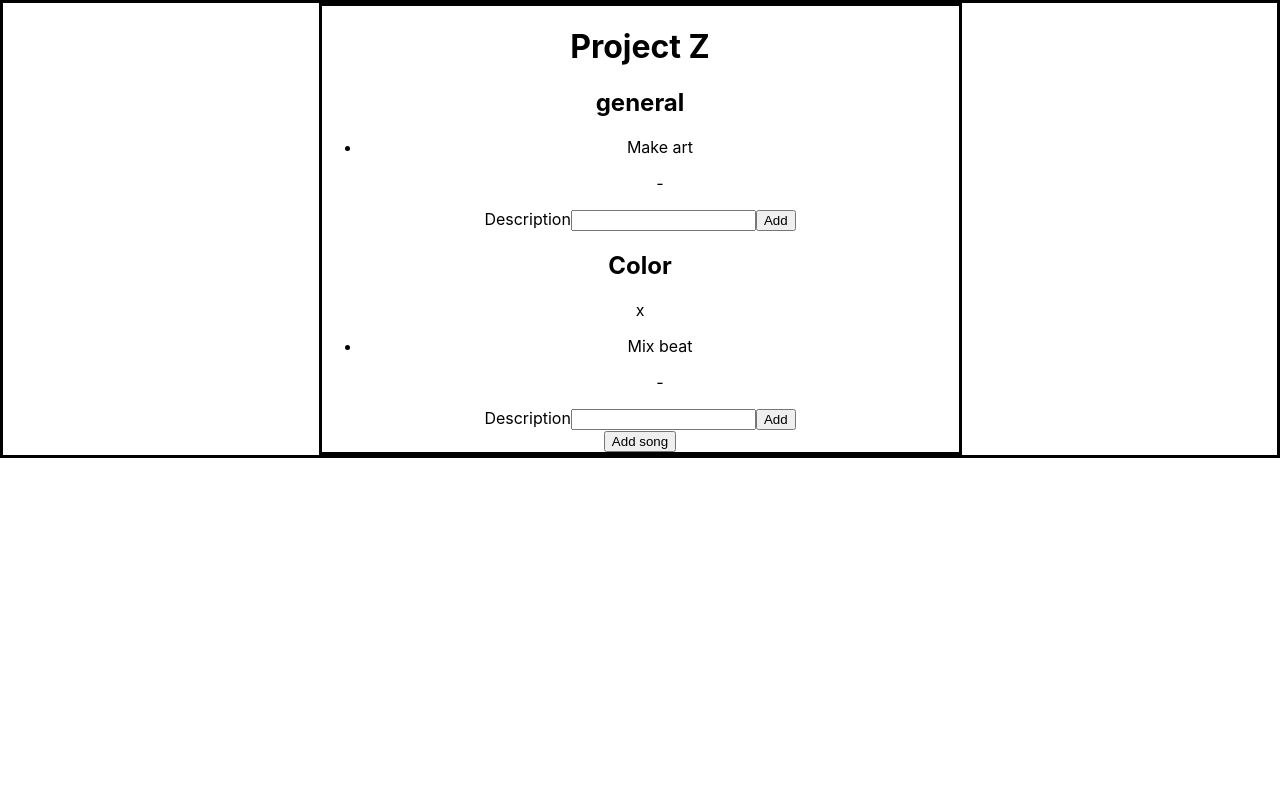
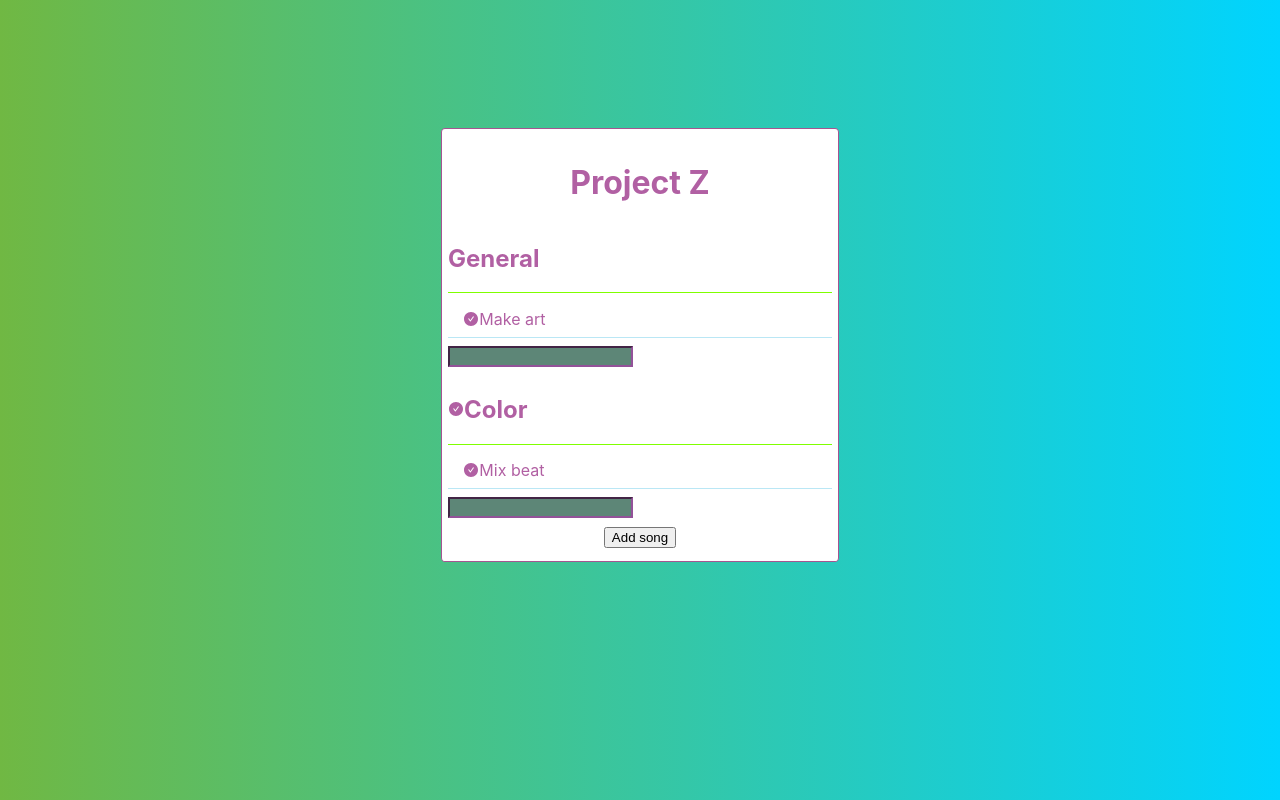
Before and after one commit to tbutler1132/music-to-do-frontend, a React (Create React App) app: page /profile/albums/1 in a window 1280 px wide. Built offline with nearby package versions, Linux system fonts and the light colour scheme.

Commit message:
styling decent enough

```diff
--- a/package.json
+++ b/package.json
@@ -8,6 +8,7 @@
     "@testing-library/user-event": "^12.1.10",
     "react": "^17.0.2",
     "react-dom": "^17.0.2",
+    "react-icons": "^4.2.0",
     "react-redux": "^7.2.4",
     "react-router-dom": "^5.2.0",
     "react-scripts": "4.0.3",
--- a/src/App.css
+++ b/src/App.css
@@ -1,6 +1,11 @@
+body {
+  background: rgb(2,0,36);
+  background: linear-gradient(90deg, rgba(2,0,36,1) 0%, rgba(112,184,67,1) 0%, rgba(0,212,255,1) 100%);
+  color: rgb(177, 96, 163);
+}
+
 .App {
   text-align: center;
-  border: solid;
   display: flex;
   justify-content: center;
 }
@@ -40,7 +45,11 @@
   }
 }
 
-
+ul {
+  list-style-type: none; /* Remove bullets */
+  padding: 0; /* Remove padding */
+  margin: 0; /* Remove margins */
+}
 
 
 
@@ -48,10 +57,66 @@
 
 .task-list {
   border: solid;
-  width: 50%;
+  border-width: thin;
+  border-style: groove;
+  border-color: rgb(165, 85, 145);
+  border-radius: 1%;
+  width: 30%;
+  margin-top: 10%;
+  padding-left: .5%;
+  padding-right: .5%;
+  padding-bottom: 1%;
+  padding-top: 1%;
+  background-color: rgb(255, 255, 255);
 }
 
+.tasks-subject-container {
+  /* border-bottom: solid;
+  border-color: rgb(143, 231, 143); */
+  display: flex;
+  flex-direction: column;
+  align-content: center;
+}
 
+.task-item {
+  display: flex;
+  justify-content: left;
+  align-items: center;
+  border-bottom: solid;
+  border-width: thin;
+  border-color: rgb(186, 231, 245);
+  margin-top: 2%;
+  padding-top: 2%;
+  padding-bottom: 2%;
+  padding-left: 4%;
+}
+
+.song-title-item {
+  display: flex;
+  justify-content: left;
+  align-items: center;
+  border-bottom: solid;
+  border-width: thin;
+  border-color: chartreuse;
+  /* width: 25%; */
+}
+
+.task-form {
+  margin-top: 2%;
+  margin-bottom: 2%;
+  display: flex;
+  justify-content: left;
+}
+
+input {
+  background-color: #5d8677;
+  color: white;
+  border-color: rgb(147, 82, 153);
+}
+
+input:focus {
+  background-color: rgb(73, 167, 61);
+}
 
 
 
--- a/src/components/TaskList/TaskList.js
+++ b/src/components/TaskList/TaskList.js
@@ -3,6 +3,8 @@ import React, {useState} from 'react';
 import {user} from '../../api/dummyApi'
 import {task} from '../../api/dummyApi'
 import {song} from '../../api/dummyApi'
+
+import {AiFillCheckCircle} from 'react-icons/ai'
 
 function TaskForm(props) {
     const {addTask, song} = props
@@ -39,11 +41,10 @@ function TaskForm(props) {
     }
 
     return (
-        <div>
+        <div className="task-form">
             <form onSubmit={submitHandler}>
-                <label>Description</label>
                 <input onChange={contentHandler} value={content} label="content"/>
-                <button type="submit">Add</button>
+                {/* <button type="submit">Add</button> */}
             </form>
         </div>
     );
@@ -67,21 +68,27 @@ function TaskList(props) {
 
     //Render tasks from API
     const renderGeneralTasks = () => {
-        return generalTasks.map(task => <><li>{task.content}</li><p onClick={() => removeGeneralTask(task)}>-</p></>)
+        return generalTasks.map(task =>
+        <div className="task-item">
+            <AiFillCheckCircle onClick={() => removeGeneralTask(task)}/>
+            <li>{task.content}</li>
+        </div>)
     }
 
     //Render songs from API
     const renderSongs = () => {
         return songs.map(song =>
         <div key={song.id}>
+            <div className="song-title-item">
+                <AiFillCheckCircle onClick={() => removeSong(song)}/>
                 <h2>{song.title}</h2>
-        <p onClick={() => removeSong(song)}>x</p>
+            </div>
         <ul>
             {song.tasks.map(task =>
-            <>
+            <div className="task-item">
+                <AiFillCheckCircle onClick={() => removeSongTask(song, task)}/>
                 <li>{task.content}</li>
-                <p onClick={() => removeSongTask(song, task)}>-</p>
-            </>
+            </div>
             )}
         </ul>
             {songTaskFormOpen ?
@@ -145,7 +152,10 @@ function TaskList(props) {
     return (
         <div className="task-list">
             <h1>{user.albumTitle}</h1>
-            <h2>general</h2>
+            <div className="tasks-subject-container">
+                <div className="song-title-item">
+                    <h2>General</h2>
+                </div>
                 <ul>
                     {renderGeneralTasks()}
                 </ul>
@@ -154,6 +164,7 @@ function TaskList(props) {
                 :
                     null
                 }
+            </div>
             {renderSongs()}
             <button onClick={() => openAddSongForm(true)}>Add song</button>
             {addSongFormOpen ?
```
Also changed, not shown: 1 other file (tests, documents, lock files or other folders). Lines whose indentation alone changed are shown as unchanged.
